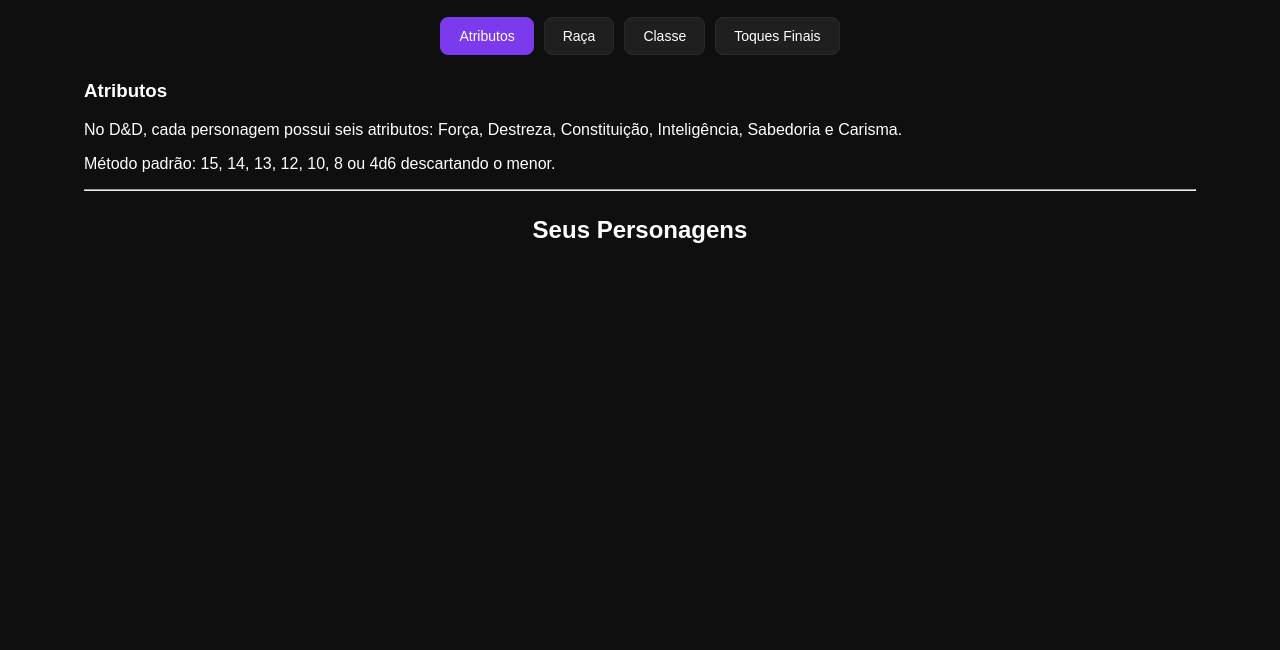
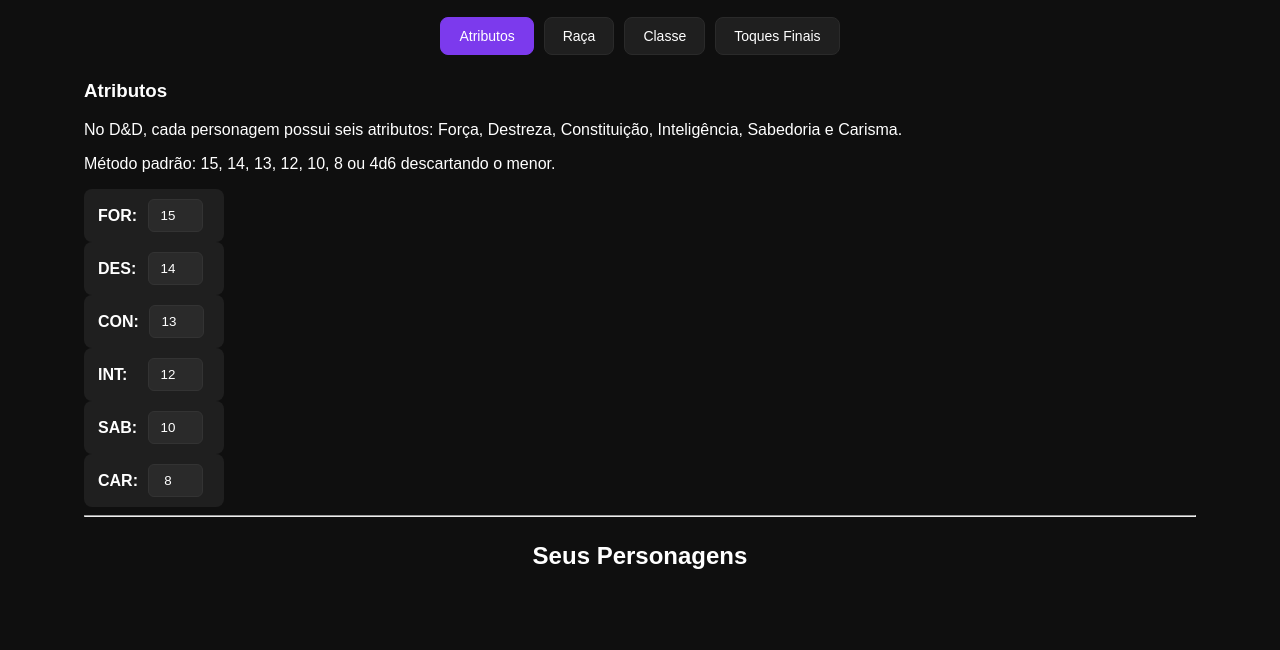
Before and after one commit to Kai0nz/Projeto-RPG-Impacta, a Flask app: page / in a window 1280 px wide. Shown: the part 161-811 px from the top of the page. Before the commit the page ends 404 px from the top, so only its background shows below. Run offline with Flask 3, Linux system fonts and the light colour scheme; data that the repository does not hold is empty; some libraries are stand-ins or nearby versions.

Commit message:
parte 1 do refino

```diff
--- a/app.py
+++ b/app.py
@@ -25,6 +25,13 @@ def adicionar():
     classe = request.form["classe"]
     origem = request.form["origem"]
 
+    forca = request.form["forca"]
+    destreza = request.form["destreza"]
+    constituicao = request.form["constituicao"]
+    inteligencia = request.form["inteligencia"]
+    sabedoria = request.form["sabedoria"]
+    carisma = request.form["carisma"]
+
     aparencia = request.form.get("aparencia", "")
     personalidade = request.form.get("personalidade", "")
     historico = request.form.get("historico", "")
@@ -33,8 +40,11 @@ def adicionar():
     inserir_personagem(
         nome, jogador, raca, classe, origem,
         1, 10,  # nível e HP padrão
-        10, 10, 10, 10, 10, 10,  # atributos padrão
+
+        forca, destreza, constituicao, inteligencia, sabedoria, carisma,  # atributos padrão
+
         10,  # CA padrão
+
         aparencia, personalidade, historico, objetivo,
         ""  # imagem vazia inicial
     )
--- a/static/css/style.css
+++ b/static/css/style.css
@@ -591,3 +590,37 @@ textarea {
     outline: 2px solid #8c1eff;
     background-color: rgba(140, 30, 255, 0.1);
 }
+
+/* ========================================= */
+/* ===== ATRIBUTOS DA CRIAÇÃO PERSONAGEM ==== */
+/* ========================================= */
+
+.atributos-criacao-grid {
+    display: grid;
+    grid-template-columns: repeat(2, auto);
+    gap: 12px;
+    justify-content: center;
+    margin-top: 20px;
+}
+
+.atributo-criacao {
+    display: flex;
+    align-items: center;
+    gap: 10px;
+
+    background: #1f1f1f;
+    padding: 10px 14px;
+    border-radius: 8px;
+
+    width: 140px;
+}
+
+.atributo-criacao label {
+    font-weight: bold;
+    min-width: 40px;
+}
+
+.atributo-criacao input {
+    width: 55px;
+    text-align: center;
+}
--- a/templates/index.html
+++ b/templates/index.html
@@ -27,6 +27,37 @@
                 Método padrão: 15, 14, 13, 12, 10, 8
                 ou 4d6 descartando o menor.
             </p>
+
+            <div class="atributo-criacao">
+                <label>FOR: </label>
+                <input type="number" name="forca" value="15" min="0" max="20">
+            </div>
+
+            <div class="atributo-criacao">
+                <label>DES: </label>
+                <input type="number" name="destreza" value="14" min="0" max="20">
+            </div>
+
+            <div class="atributo-criacao">
+                <label>CON: </label>
+                <input type="number" name="constituicao" value="13" min="0" max="20">
+            </div>
+
+            <div class="atributo-criacao">
+                <label>INT: </label>
+                <input type="number" name="inteligencia" value="12" min="0" max="20">
+            </div>
+
+            <div class="atributo-criacao">
+                <label>SAB: </label>
+                <input type="number" name="sabedoria" value="10" min="0" max="20">
+            </div>
+
+            <div class="atributo-criacao">
+                <label>CAR: </Label>
+                <input type="number" name="carisma" value="8" min="0" max="20">
+            </div>
+
         </div>
 
         <!-- ================= ETAPA 2 ================= -->
```
Also changed, not shown: other parts of static/css/style.css (+24 -25 lines), templates/detalhes.html (+6 -6 lines).
